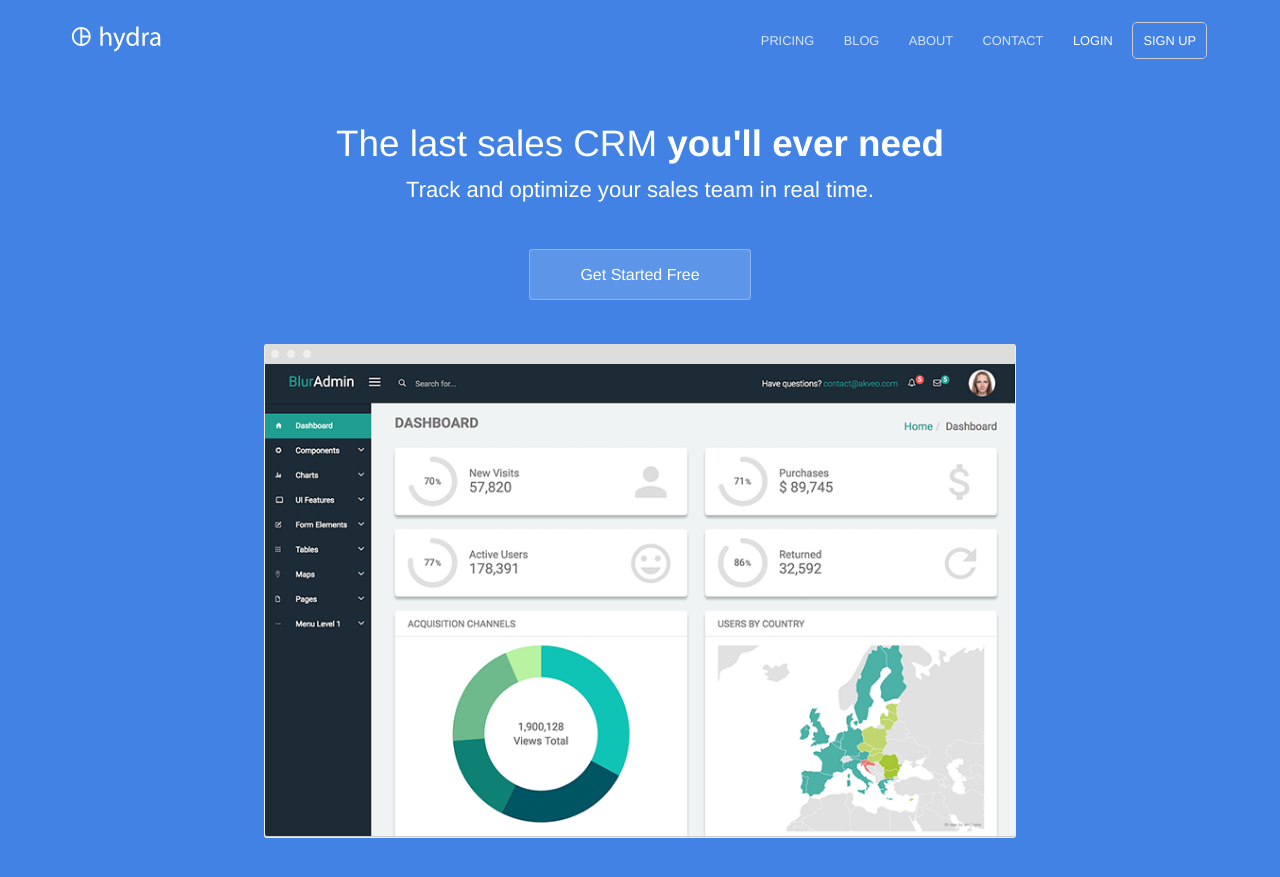
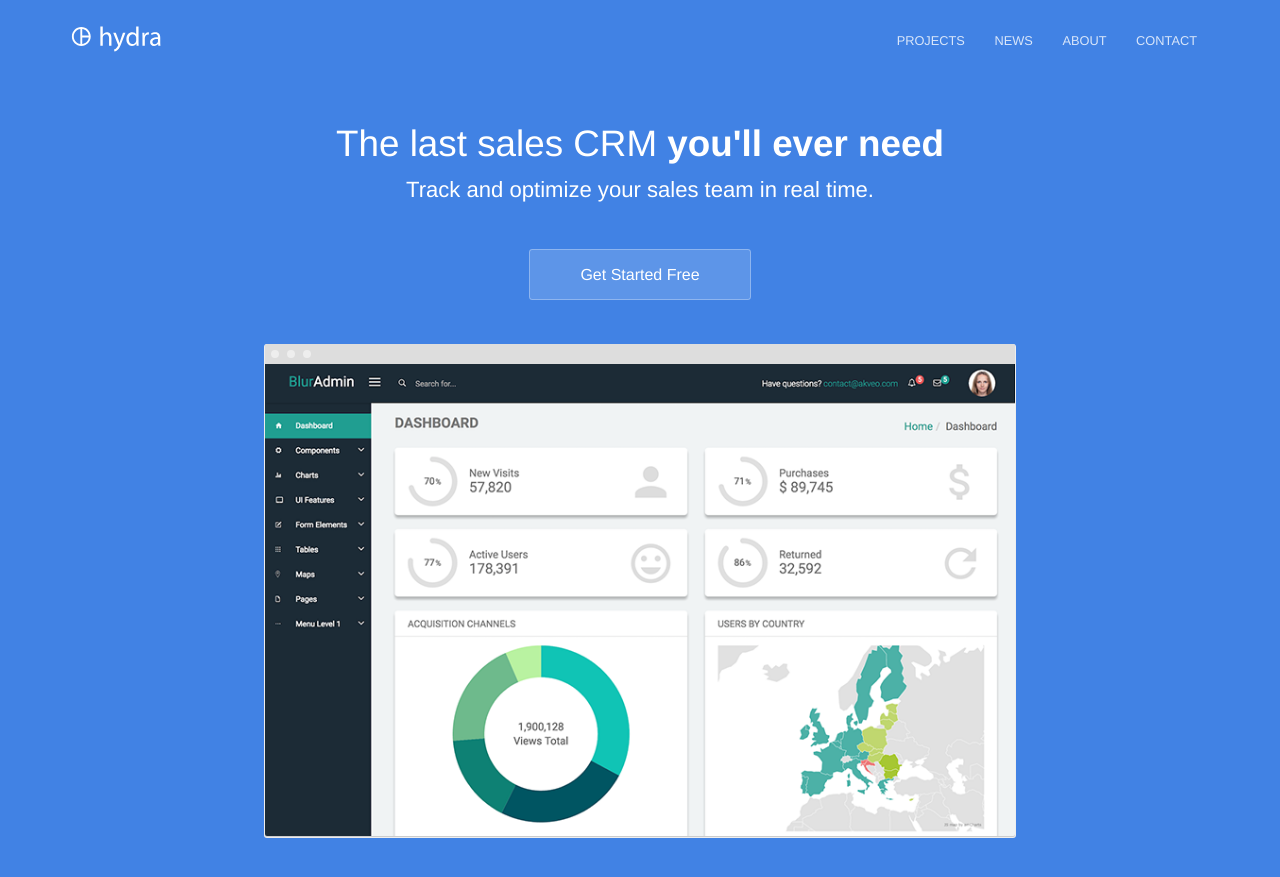
Before and after one commit to RedSunsRMK/redsunsrmk.github.io, a Jekyll site: the page built from index.html, in a window 1280 px wide and 900 px high. Shown: the top 877 px of the window. Built offline with Jekyll 4.4.1, drawn with Linux system fonts in a browser that asks for light colours.

Commit message:
Update navigation.yml

```diff
--- a/_data/navigation.yml
+++ b/_data/navigation.yml
@@ -1,24 +1,16 @@
-- name: Pricing
+- name: PROJECTS
   link: /pricing/
   new_window: false
   highlight: false
-- name: Blog
+- name: NEWS
   link: /blog/
   new_window: false
   highlight: false
-- name: About
+- name: ABOUT
   link: /about/
   new_window: false
   highlight: false
-- name: Contact
+- name: CONTACT
   link: /contact/
   new_window: false
   highlight: false
-- name: Login
-  link: /
-  new_window: true
-  highlight: false
-- name: Sign Up
-  link: /
-  new_window: true
-  highlight: true
```
